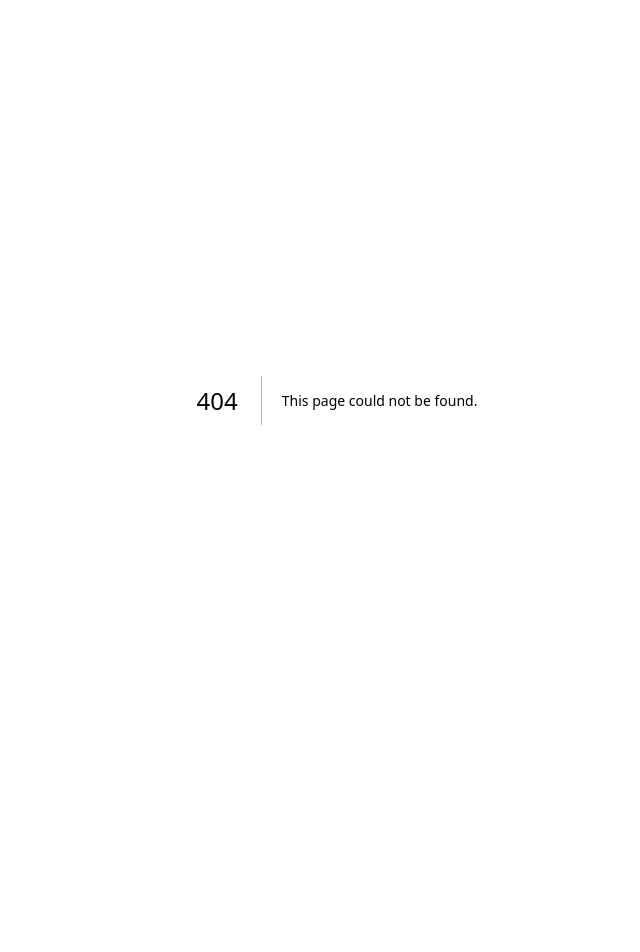
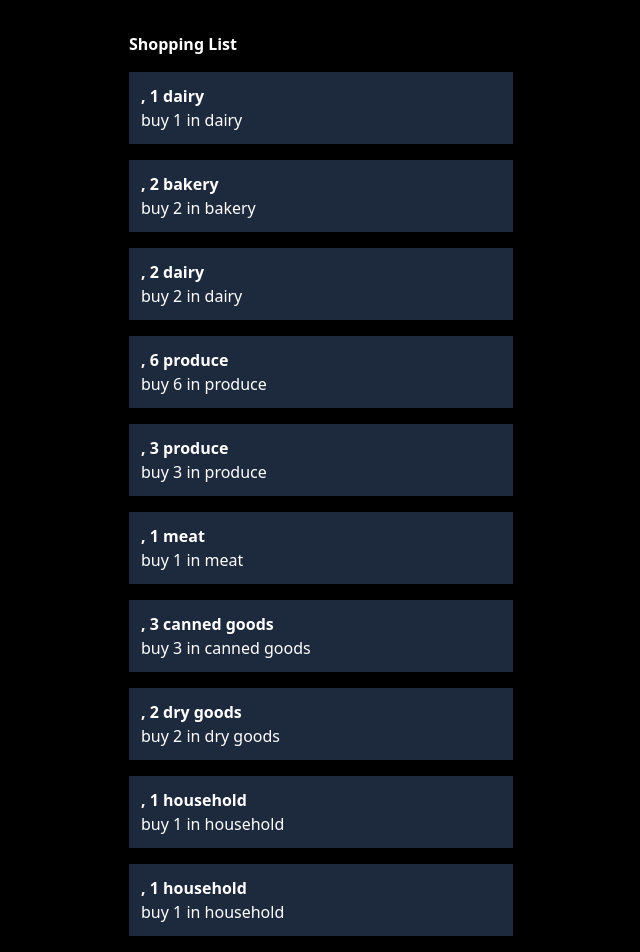
Before and after one commit to BryanTheGreat01/cprg306-assignments, a Next.js app: page /week-3 in a window 1280 px wide. Before the commit this address had no page. Shown: the top 952 px of the page, without its empty margins (303-943 px from the left). Before the commit the page ends 800 px from the top, so only its background shows below. Built offline with nearby package versions, Linux system fonts and the light colour scheme.

Commit message:
Week 3 Assignment
Code written by Kayte

```diff
--- a/app/globals.css
+++ b/app/globals.css
@@ -1 +1,8 @@
 @import "tailwindcss";
+
+:root {
+    --font-sans:ui-sans-serif,system-ui,sans-serif,"Apple Color Emoji","Segoe UI Emoji","Segoe UI Symbol","Noto Color Emoji";
+    --font-mono:ui-monospace,SFMono-Regular,Menlo,Monaco,Consolas,"Liberation Mono","Courier New",monospace;
+    --background: #000000;
+    --foreground: #ffffff;
+}
--- a/app/layout.js
+++ b/app/layout.js
@@ -1,14 +1,14 @@
 import "./globals.css";
 
 export const metadata = {
-  title: "Web2 Demos",
+  title: "Shopping List",
   description: "Generated by create next app",
 };
 
 export default function RootLayout({ children }) {
   return (
     <html lang="en">
-      <body>{children}</body>
+      <body className= "bg-black text-white">{children}</body>
     </html>
   );
 }
--- a/app/page.js
+++ b/app/page.js
@@ -5,8 +5,12 @@ export default function Page() {
     <main>
       <h1 className="text-3x1 font-bold text-blue-600">CPRG 306: Web Development 2 - Assignments</h1>
       <p>Click one of the following links:</p>
-      <Link href="week-2" className="text-underline text-blue-700">
+      <Link href="./week-2" className="text-underline text-blue-700">
       Week 2 Assignment
+      </Link>
+      <br></br>
+      <Link href="./week-3" className="text-underline text-blue-700">
+      Week 3 Assignment
       </Link>
     </main>
   );
--- /dev/null
+++ b/app/week-3/item-list.js
@@ -0,0 +1,45 @@
+import Item from "./item";
+
+export default function ItemList()
+{
+    return(
+    <section>
+    <ul>
+    <li>
+    <Item name="milk, 4 L 🥛" quantity={1} category="dairy"/>
+    </li>
+    <li>
+    <Item name="bread 🍞" quantity={2} category="bakery"/>
+    </li>
+    <li>
+    <Item name="eggs, dozen 🥚" quantity={2} category="dairy"/>
+    </li>
+    <Item name="bananas 🍌" quantity={6} category="produce"/>
+    <li>
+    <Item name="broccoli 🥦" quantity={3} category="produce"/>
+    </li>
+    <li>
+    <Item name="chicken breasts, 1 kg 🍗" quantity={1} category="meat"/>
+    </li>
+    <li>
+    <Item name="1" quantity={3} category= "canned goods"/>
+    </li>
+    <li>
+    <Item name="spaghetti, 454 g 🍝" quantity={2} category="dry goods"/>
+    </li>
+    <li>
+    <Item name="toilet paper, 12 pack 🧻" quantity={1} category="household"/>
+    </li>
+    <li>
+    <Item name="paper towels, 6 pack" quantity={1} category="household"/>
+    </li>
+    <li>
+    <Item name="dish soap 🍽️" quantity={1} category="household"/>
+    </li>
+    <li>
+    <Item name="hand soap 🧼" quantity={4} category="household"/>
+    </li>
+    </ul>
+    </section>
+    )
+}
--- /dev/null
+++ b/app/week-3/item.js
@@ -0,0 +1,8 @@
+export default function Item({ item, quantity, category }){
+    return(
+        <section className="bg-slate-800 my-4 p-3 w-96 text-white">
+        <p className="font-bold text-2x1"> {item}, {quantity} {category}</p>
+        <p>buy {quantity} in {category}</p>
+        </section>
+    )
+}
--- /dev/null
+++ b/app/week-3/items.js
@@ -0,0 +1,71 @@
+const item1 = {
+  name: "milk, 4 L 🥛",
+  quantity: 1,
+  category: "dairy",
+};
+
+const item2 = {
+  name: "bread 🍞",
+  quantity: 2,
+  category: "bakery",
+};
+
+const item3 = {
+  name: "eggs, dozen 🥚",
+  quantity: 2,
+  category: "dairy",
+};
+
+const item4 = {
+  name: "bananas 🍌",
+  quantity: 6,
+  category: "produce",
+};
+
+const item5 = {
+  name: "broccoli 🥦",
+  quantity: 3,
+  category: "produce",
+};
+
+const item6 = {
+  name: "chicken breasts, 1 kg 🍗",
+  quantity: 1,
+  category: "meat",
+};
+
+const item7 = {
+  name: "pasta sauce 🍝",
+  quantity: 3,
+  category: "canned goods",
+};
+
+const item8 = {
+  name: "spaghetti, 454 g 🍝",
+  quantity: 2,
+  category: "dry goods",
+};
+
+const item9 = {
+  name: "toilet paper, 12 pack 🧻",
+  quantity: 1,
+  category: "household",
+};
+
+const item10 = {
+  name: "paper towels, 6 pack",
+  quantity: 1,
+  category: "household",
+};
+
+const item11 = {
+  name: "dish soap 🍽️",
+  quantity: 1,
+  category: "household",
+};
+
+const item12 = {
+  name: "hand soap 🧼",
+  quantity: 4,
+  category: "household",
+};
--- /dev/null
+++ b/app/week-3/page.js
@@ -0,0 +1,10 @@
+import ItemList from "./item-list";
+
+export default function Page(){
+    return(
+    <main className="mx-auto max-w-md p-4">
+        <h1 className="my-4 text-4x1 font-bold">Shopping List</h1>
+        <ItemList/>
+    </main>
+    )
+}
--- /dev/null
+++ b/app/week4/counter.js
@@ -0,0 +1,24 @@
+"use client"; // allows client sided interactivity
+import {useState} from "react";
+
+export default function Counter(){
+    let [count, setCount] = useState(0);
+
+    const increment = () => {
+        if (count <10) {
+          setCount(count +1);
+        }
+        else {
+            alert('You reached the max value of the count.')
+        }
+    }
+    return (
+        <div>
+            <p>Count: </p>
+
+        <button onClick={increment} className="bg-slate-400 hover:bg-slate-200">
+            Increment
+        </button>
+        </div>
+    )
+}
--- /dev/null
+++ b/app/week4/page.js
@@ -0,0 +1,10 @@
+import Counter from "./counter";
+
+export default function Page(){
+    return (
+        <main>
+            <h1>Week 4 - Basic Interactivity</h1>
+            <Counter />
+        </main>
+    )
+}
```
